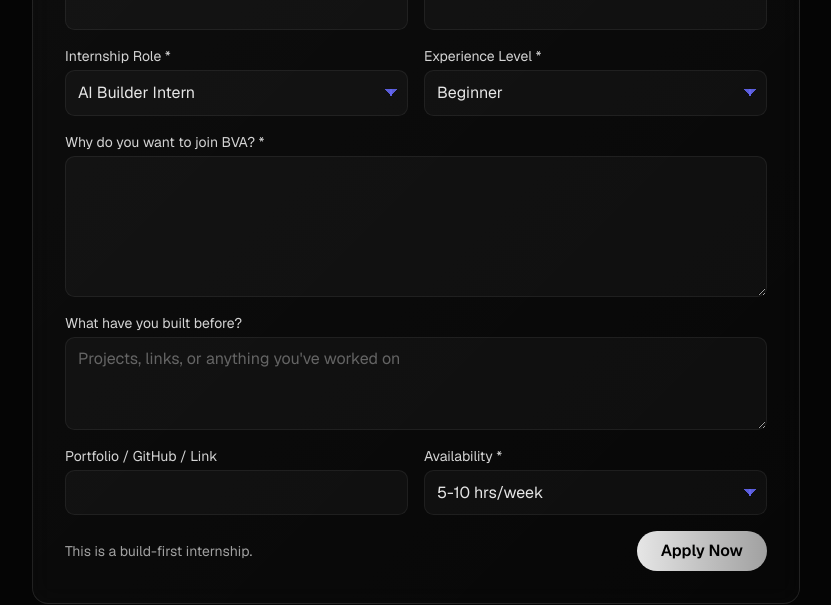
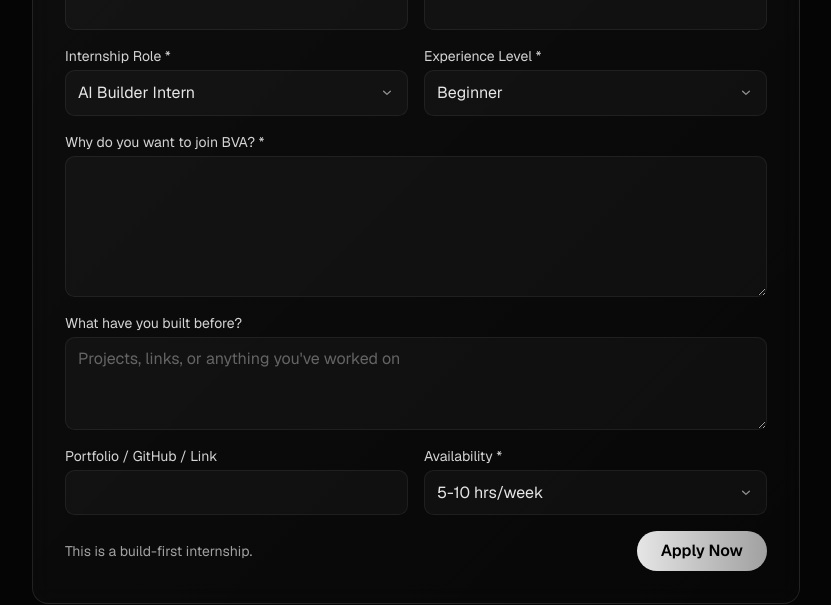
Before and after one commit to JRiteeshReddy/bva, a Next.js app: page /apply in a window 1280 px wide. Shown: the part 269-874 px from the top of the page, without its empty margins (224-1055 px from the left). Built offline with nearby package versions, Linux system fonts and the light colour scheme.

Commit message:
feat(ui): add accessible custom select and theme dropdowns in apply form

```diff
--- a/src/app/apply/page.tsx
+++ b/src/app/apply/page.tsx
@@ -1,6 +1,7 @@
 "use client";
 
 import { useState, FormEvent } from "react";
+import CustomSelect from "@/components/ui/CustomSelect";
 
 export default function ApplyPage() {
   const [form, setForm] = useState({
@@ -130,33 +131,29 @@
             <div className="grid grid-cols-1 md:grid-cols-2 gap-4">
               <label className="flex flex-col">
                 <span className="text-sm text-neutral-300 mb-1">Internship Role *</span>
-                <select
-                  required
+                <CustomSelect
+                  options={[
+                    "AI Builder Intern",
+                    "Full Stack / Vibe Developer Intern",
+                    "UI/UX Design Intern",
+                    "Growth / Marketing Intern",
+                    "Content / Media Intern",
+                    "Community / Operations Intern",
+                  ]}
                   value={form.role}
-                  onChange={(e) => update("role", e.target.value)}
-                  className="input bg-transparent"
-                >
-                  <option>AI Builder Intern</option>
-                  <option>Full Stack / Vibe Developer Intern</option>
-                  <option>UI/UX Design Intern</option>
-                  <option>Growth / Marketing Intern</option>
-                  <option>Content / Media Intern</option>
-                  <option>Community / Operations Intern</option>
-                </select>
+                  onChange={(v) => update("role", v)}
+                  name="role"
+                />
               </label>
 
               <label className="flex flex-col">
                 <span className="text-sm text-neutral-300 mb-1">Experience Level *</span>
-                <select
-                  required
+                <CustomSelect
+                  options={["Beginner", "Intermediate", "Advanced"]}
                   value={form.level}
-                  onChange={(e) => update("level", e.target.value)}
-                  className="input bg-transparent"
-                >
-                  <option>Beginner</option>
-                  <option>Intermediate</option>
-                  <option>Advanced</option>
-                </select>
+                  onChange={(v) => update("level", v)}
+                  name="level"
+                />
               </label>
             </div>
 
@@ -190,16 +187,12 @@
 
               <label className="flex flex-col">
                 <span className="text-sm text-neutral-300 mb-1">Availability *</span>
-                <select
-                  required
+                <CustomSelect
+                  options={["5-10 hrs/week", "10-20 hrs/week", "20+ hrs/week"]}
                   value={form.availability}
-                  onChange={(e) => update("availability", e.target.value)}
-                  className="input bg-transparent"
-                >
-                  <option>5-10 hrs/week</option>
-                  <option>10-20 hrs/week</option>
-                  <option>20+ hrs/week</option>
-                </select>
+                  onChange={(v) => update("availability", v)}
+                  name="availability"
+                />
               </label>
             </div>
 
--- a/src/app/globals.css
+++ b/src/app/globals.css
@@ -173,6 +173,17 @@
   accent-color: rgba(99,102,241,0.95);
 }
 
+/* Custom select button style harmonization */
+.form-dark .input.w-full.flex.items-center.justify-between {
+  padding: 0.6rem 0.75rem;
+}
+
+.form-dark .input svg { opacity: 0.9 }
+
+/* Styles for the custom dropdown list */
+.form-dark .shadow-lg { box-shadow: 0 10px 30px rgba(0,0,0,0.6); }
+
+
 /* Ensure select dropdown itself uses dark theme where possible */
 .form-dark select.input option {
   background: #050505;
--- /dev/null
+++ b/src/components/ui/CustomSelect.tsx
@@ -0,0 +1,144 @@
+"use client";
+
+import React, { useEffect, useRef, useState } from "react";
+
+interface CustomSelectProps {
+  options: string[];
+  value: string;
+  onChange: (value: string) => void;
+  id?: string;
+  name?: string;
+  required?: boolean;
+  className?: string;
+}
+
+export default function CustomSelect({
+  options,
+  value,
+  onChange,
+  id = "custom-select",
+  name,
+  className = "",
+}: CustomSelectProps) {
+  const [open, setOpen] = useState(false);
+  const [highlighted, setHighlighted] = useState(() => {
+    const idx = options.indexOf(value);
+    return idx >= 0 ? idx : 0;
+  });
+
+  const containerRef = useRef<HTMLDivElement | null>(null);
+  const listRef = useRef<HTMLDivElement | null>(null);
+  const buttonRef = useRef<HTMLButtonElement | null>(null);
+
+  useEffect(() => {
+    const idx = options.indexOf(value);
+    setHighlighted(idx >= 0 ? idx : 0);
+  }, [value, options]);
+
+  useEffect(() => {
+    function onDoc(e: MouseEvent) {
+      if (containerRef.current && !containerRef.current.contains(e.target as Node)) {
+        setOpen(false);
+      }
+    }
+
+    document.addEventListener("mousedown", onDoc);
+    return () => document.removeEventListener("mousedown", onDoc);
+  }, []);
+
+  useEffect(() => {
+    if (open && listRef.current) {
+      const el = listRef.current.querySelector<HTMLElement>(`[data-index=\"${highlighted}\"]`);
+      if (el) el.scrollIntoView({ block: "nearest" });
+    }
+  }, [open, highlighted]);
+
+  function toggleOpen() {
+    setOpen((v) => !v);
+  }
+
+  function handleKeyDown(e: React.KeyboardEvent) {
+    if (e.key === "ArrowDown") {
+      e.preventDefault();
+      setOpen(true);
+      setHighlighted((h) => (h + 1) % options.length);
+    } else if (e.key === "ArrowUp") {
+      e.preventDefault();
+      setOpen(true);
+      setHighlighted((h) => (h - 1 + options.length) % options.length);
+    } else if (e.key === "Enter" || e.key === " ") {
+      e.preventDefault();
+      if (open) {
+        onChange(options[highlighted]);
+        setOpen(false);
+      } else {
+        setOpen(true);
+      }
+    } else if (e.key === "Escape") {
+      setOpen(false);
+    } else if (e.key === "Home") {
+      e.preventDefault();
+      setHighlighted(0);
+    } else if (e.key === "End") {
+      e.preventDefault();
+      setHighlighted(options.length - 1);
+    }
+  }
+
+  return (
+    <div ref={containerRef} className={`relative ${className}`}>
+      <button
+        type="button"
+        id={id}
+        aria-haspopup="listbox"
+        aria-expanded={open}
+        aria-controls={`${id}-list`}
+        onClick={toggleOpen}
+        onKeyDown={handleKeyDown}
+        ref={buttonRef}
+        className="input w-full flex items-center justify-between"
+      >
+        <span className="truncate">{value}</span>
+        <svg className="w-4 h-4 ml-2 text-neutral-400" viewBox="0 0 20 20" fill="currentColor" aria-hidden>
+          <path fillRule="evenodd" d="M5.23 7.21a.75.75 0 011.06-.02L10 10.586l3.71-3.4a.75.75 0 111.02 1.1l-4.25 3.9a.75.75 0 01-1.02 0l-4.25-3.9a.75.75 0 01-.02-1.06z" clipRule="evenodd" />
+        </svg>
+      </button>
+
+      {open && (
+        <div
+          ref={listRef}
+          id={`${id}-list`}
+          role="listbox"
+          aria-labelledby={id}
+          tabIndex={-1}
+          className="absolute z-50 mt-2 w-full bg-[#050505] border border-white/10 rounded-md shadow-lg max-h-56 overflow-auto"
+        >
+          {options.map((opt, i) => {
+            const isSelected = opt === value;
+            const isHighlighted = i === highlighted;
+            return (
+              <div
+                key={opt}
+                role="option"
+                id={`${id}-option-${i}`}
+                data-index={i}
+                aria-selected={isSelected}
+                onMouseEnter={() => setHighlighted(i)}
+                onClick={() => {
+                  onChange(opt);
+                  setOpen(false);
+                  buttonRef.current?.focus();
+                }}
+                className={`cursor-pointer select-none px-4 py-2 ${isHighlighted ? "bg-blue-600 text-white" : "text-neutral-300"} ${isSelected ? "font-semibold" : ""}`}
+              >
+                {opt}
+              </div>
+            );
+          })}
+        </div>
+      )}
+
+      {name && <input type="hidden" name={name} value={value} />}
+    </div>
+  );
+}
```
